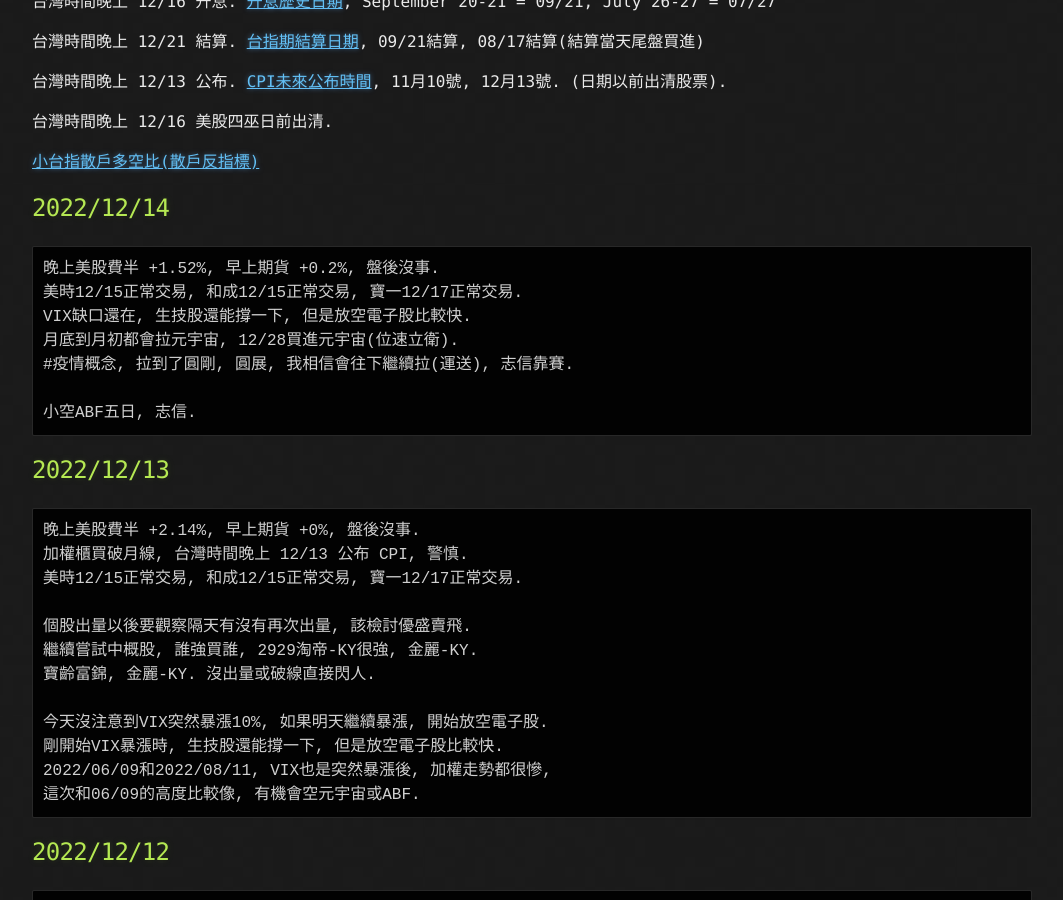
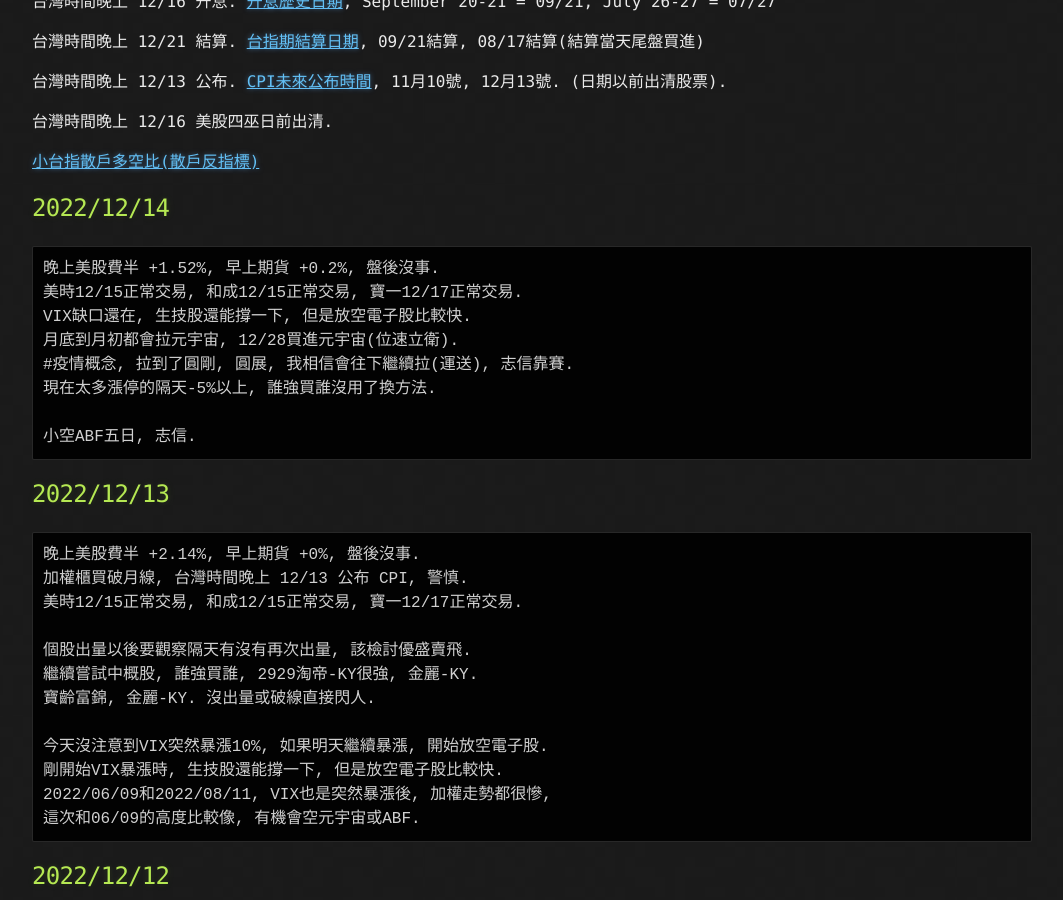
Before and after one commit to lepg5487/Stock_God, a Jekyll site: the page built from index.md, in a window 1280 px wide and 900 px high, scrolled down 348 px. Shown: the whole window, without its empty margins (108-1171 px from the left). Built offline with Jekyll 4.4.1, drawn with Linux system fonts in a browser that asks for light colours; our own code applies the rules of GitHub Pages for plain Markdown files.

Commit message:
Update index.md

````diff
--- a/index.md
+++ b/index.md
@@ -23,6 +23,7 @@ layout: testlayouts
 VIX缺口還在, 生技股還能撐一下, 但是放空電子股比較快.
 月底到月初都會拉元宇宙, 12/28買進元宇宙(位速立衛).
 #疫情概念, 拉到了圓剛, 圓展, 我相信會往下繼續拉(運送), 志信靠賽.
+現在太多漲停的隔天-5%以上, 誰強買誰沒用了換方法.
 
 小空ABF五日, 志信.
 ```
````
